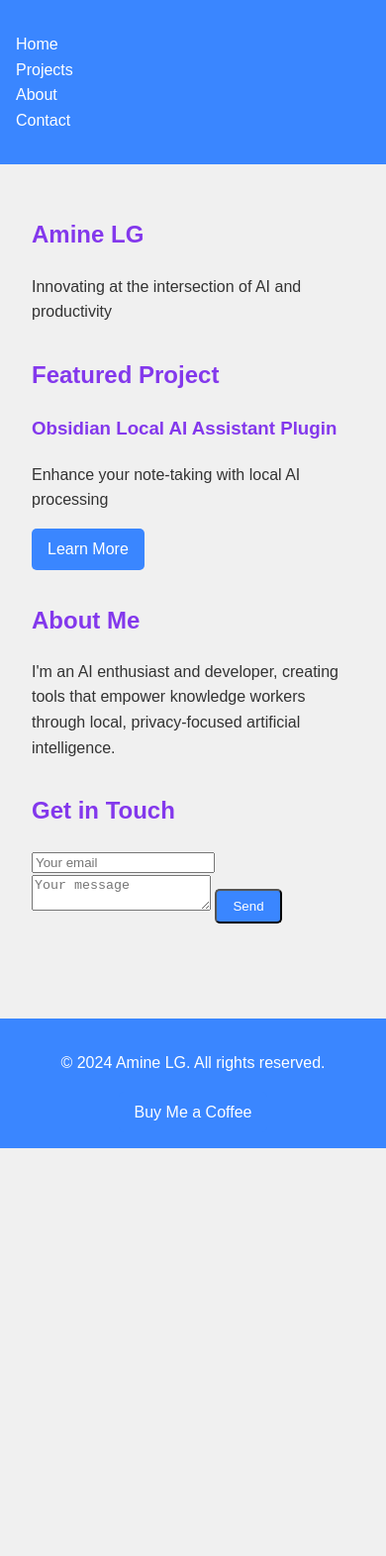
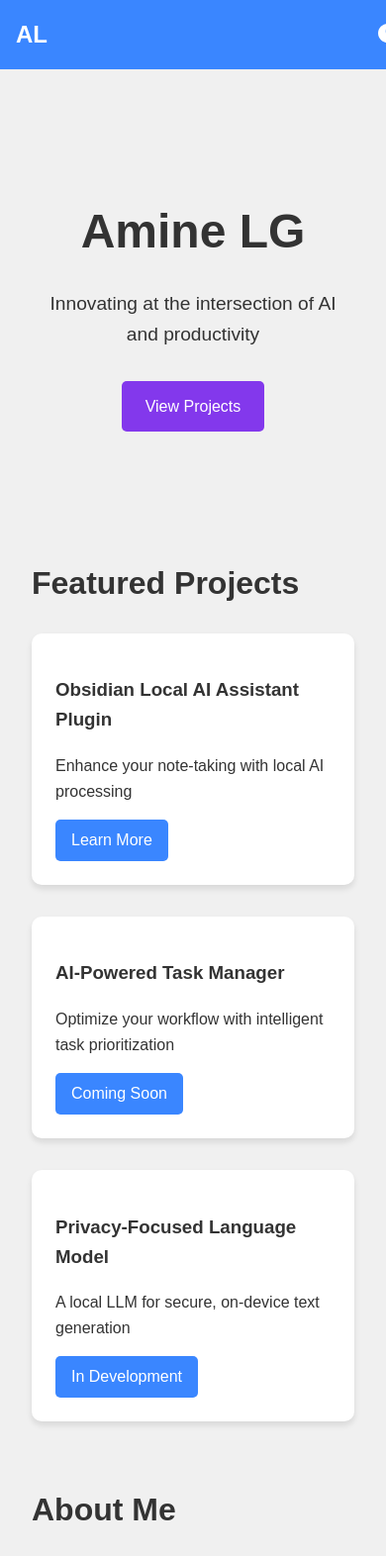
Before and after one commit to Amine-LG/Simple-Web-Test, a plain HTML site: page index.html in a window 390 px wide. Shown: the top 1572 px of the page at 99% size. Before the commit the page ends 1160 px from the top, so only its background shows below. Drawn offline with Linux system fonts and the light colour scheme.

Commit message:
Updated The Simple Website

```diff
--- a/index.html
+++ b/index.html
@@ -5,52 +5,84 @@
     <meta name="viewport" content="width=device-width, initial-scale=1.0">
     <title>Amine LG - AI Developer</title>
     <link rel="stylesheet" href="styles.css">
+    <script src="https://cdnjs.cloudflare.com/ajax/libs/font-awesome/5.15.3/js/all.min.js"></script>
 </head>
-<body>
+<body class="light-mode">
     <header>
         <nav>
+            <div class="logo">AL</div>
             <ul>
                 <li><a href="#home">Home</a></li>
                 <li><a href="#projects">Projects</a></li>
                 <li><a href="#about">About</a></li>
                 <li><a href="#contact">Contact</a></li>
             </ul>
+            <button id="theme-toggle" aria-label="Toggle dark mode">
+                <i class="fas fa-moon"></i>
+            </button>
         </nav>
     </header>
 
     <main>
-        <section id="home">
+        <section id="home" class="hero">
             <h1>Amine LG</h1>
-            <p>Innovating at the intersection of AI and productivity</p>
+            <p class="tagline">Innovating at the intersection of AI and productivity</p>
+            <a href="#projects" class="cta-button">View Projects</a>
         </section>
 
         <section id="projects">
-            <h2>Featured Project</h2>
-            <div class="project-card">
-                <h3>Obsidian Local AI Assistant Plugin</h3>
-                <p>Enhance your note-taking with local AI processing</p>
-                <a href="https://github.com/Amine-LG/Obsidian-Local-AI-Assistant-Plugin" class="btn">Learn More</a>
+            <h2>Featured Projects</h2>
+            <div class="project-grid">
+                <div class="project-card">
+                    <h3>Obsidian Local AI Assistant Plugin</h3>
+                    <p>Enhance your note-taking with local AI processing</p>
+                    <a href="https://github.com/Amine-LG/Obsidian-Local-AI-Assistant-Plugin" class="btn">Learn More</a>
+                </div>
+                <div class="project-card">
+                    <h3>AI-Powered Task Manager</h3>
+                    <p>Optimize your workflow with intelligent task prioritization</p>
+                    <a href="#" class="btn">Coming Soon</a>
+                </div>
+                <div class="project-card">
+                    <h3>Privacy-Focused Language Model</h3>
+                    <p>A local LLM for secure, on-device text generation</p>
+                    <a href="#" class="btn">In Development</a>
+                </div>
             </div>
         </section>
 
         <section id="about">
             <h2>About Me</h2>
-            <p>I'm an AI enthusiast and developer, creating tools that empower knowledge workers through local, privacy-focused artificial intelligence.</p>
+            <div class="about-content">
+                <img src="profile-placeholder.jpg" alt="Amine LG" class="profile-image">
+                <div class="about-text">
+                    <p>I'm an AI enthusiast and developer, creating tools that empower knowledge workers through local, privacy-focused artificial intelligence. With a passion for innovation and a commitment to user privacy, I strive to build solutions that enhance productivity without compromising data security.</p>
+                    <a href="#" class="btn">Download CV</a>
+                </div>
+            </div>
         </section>
 
         <section id="contact">
             <h2>Get in Touch</h2>
             <form id="contact-form">
-                <input type="email" placeholder="Your email" required>
-                <textarea placeholder="Your message" required></textarea>
-                <button type="submit" class="btn">Send</button>
+                <input type="text" placeholder="Your Name" required>
+                <input type="email" placeholder="Your Email" required>
+                <textarea placeholder="Your Message" required></textarea>
+                <button type="submit" class="btn">Send Message</button>
             </form>
         </section>
     </main>
 
     <footer>
-        <p>&copy; 2024 Amine LG. All rights reserved.</p>
-        <a href="https://www.buymeacoffee.com/aminelg" class="btn">Buy Me a Coffee</a>
+        <div class="footer-content">
+            <p>&copy; 2024 Amine LG. All rights reserved.</p>
+            <div class="social-links">
+                <a href="#" aria-label="GitHub"><i class="fab fa-github"></i></a>
+                <a href="#" aria-label="LinkedIn"><i class="fab fa-linkedin"></i></a>
+                <a href="#" aria-label="Twitter"><i class="fab fa-twitter"></i></a>
+            </div>
+        </div>
+        <a href="https://www.buymeacoffee.com/aminelg" class="btn coffee-btn">Buy Me a Coffee</a>
     </footer>
 
     <script src="script.js"></script>
--- a/script.js
+++ b/script.js
@@ -1,14 +1,30 @@
 document.addEventListener('DOMContentLoaded', function() {
+    const themeToggle = document.getElementById('theme-toggle');
+    const body = document.body;
+
+    themeToggle.addEventListener('click', function() {
+        body.classList.toggle('dark-mode');
+        updateThemeIcon();
+    });
+
+    function updateThemeIcon() {
+        const icon = themeToggle.querySelector('i');
+        if (body.classList.contains('dark-mode')) {
+            icon.classList.remove('fa-moon');
+            icon.classList.add('fa-sun');
+        } else {
+            icon.classList.remove('fa-sun');
+            icon.classList.add('fa-moon');
+        }
+    }
+
     const contactForm = document.getElementById('contact-form');
-
     contactForm.addEventListener('submit', function(e) {
         e.preventDefault();
-        // Here you would typically send the form data to a server
         alert('Thank you for your message! I\'ll get back to you soon.');
         contactForm.reset();
     });
 
-    // Add smooth scrolling for internal links
     document.querySelectorAll('a[href^="#"]').forEach(anchor => {
         anchor.addEventListener('click', function (e) {
             e.preventDefault();
@@ -17,4 +33,23 @@ document.addEventListener('DOMContentLoaded', function() {
             });
         });
     });
+
+    const observerOptions = {
+        root: null,
+        rootMargin: '0px',
+        threshold: 0.1
+    };
+
+    const observer = new IntersectionObserver((entries, observer) => {
+        entries.forEach(entry => {
+            if (entry.isIntersecting) {
+                entry.target.classList.add('fade-in');
+                observer.unobserve(entry.target);
+            }
+        });
+    }, observerOptions);
+
+    document.querySelectorAll('section').forEach(section => {
+        observer.observe(section);
+    });
 });
--- a/styles.css
+++ b/styles.css
@@ -3,6 +3,17 @@
     --secondary-color: #8338ec;
     --text-color: #333;
     --background-color: #f0f0f0;
+    --card-background: #ffffff;
+    --hover-color: #ff006e;
+}
+
+.dark-mode {
+    --primary-color: #8338ec;
+    --secondary-color: #3a86ff;
+    --text-color: #e0e0e0;
+    --background-color: #121212;
+    --card-background: #1e1e1e;
+    --hover-color: #ff006e;
 }
 
 body {
@@ -12,38 +23,117 @@ body {
     background-color: var(--background-color);
     margin: 0;
     padding: 0;
+    transition: background-color 0.3s ease, color 0.3s ease;
 }
 
 header {
     background-color: var(--primary-color);
+    padding: 1rem;
+    position: fixed;
+    width: 100%;
+    top: 0;
+    z-index: 1000;
+}
+
+nav {
+    display: flex;
+    justify-content: space-between;
+    align-items: center;
+    max-width: 1200px;
+    margin: 0 auto;
+}
+
+.logo {
+    font-size: 1.5rem;
+    font-weight: bold;
     color: white;
-    padding: 1rem;
 }
 
 nav ul {
     list-style-type: none;
-    padding: 0;
     display: flex;
-    justify-content: space-around;
+    gap: 1rem;
 }
 
 nav ul li a {
     color: white;
     text-decoration: none;
+    transition: color 0.3s ease;
+}
+
+nav ul li a:hover {
+    color: var(--hover-color);
+}
+
+#theme-toggle {
+    background: none;
+    border: none;
+    color: white;
+    font-size: 1.2rem;
+    cursor: pointer;
 }
 
 main {
-    max-width: 800px;
-    margin: 0 auto;
+    max-width: 1200px;
+    margin: 60px auto 0;
     padding: 2rem;
 }
 
-section {
+.hero {
+    text-align: center;
+    padding: 4rem 0;
+}
+
+h1 {
+    font-size: 3rem;
+    margin-bottom: 0.5rem;
+}
+
+.tagline {
+    font-size: 1.2rem;
     margin-bottom: 2rem;
 }
 
-h1, h2, h3 {
-    color: var(--secondary-color);
+.cta-button {
+    display: inline-block;
+    background-color: var(--secondary-color);
+    color: white;
+    padding: 0.8rem 1.5rem;
+    text-decoration: none;
+    border-radius: 5px;
+    transition: background-color 0.3s ease;
+}
+
+.cta-button:hover {
+    background-color: var(--hover-color);
+}
+
+section {
+    margin-bottom: 4rem;
+}
+
+h2 {
+    font-size: 2rem;
+    margin-bottom: 1.5rem;
+}
+
+.project-grid {
+    display: grid;
+    grid-template-columns: repeat(auto-fit, minmax(250px, 1fr));
+    gap: 2rem;
+}
+
+.project-card {
+    background-color: var(--card-background);
+    padding: 1.5rem;
+    border-radius: 10px;
+    box-shadow: 0 4px 6px rgba(0, 0, 0, 0.1);
+    transition: transform 0.3s ease, box-shadow 0.3s ease;
+}
+
+.project-card:hover {
+    transform: translateY(-5px);
+    box-shadow: 0 6px 12px rgba(0, 0, 0, 0.15);
 }
 
 .btn {
@@ -57,19 +147,78 @@ h1, h2, h3 {
 }
 
 .btn:hover {
-    background-color: var(--secondary-color);
+    background-color: var(--hover-color);
+}
+
+.about-content {
+    display: flex;
+    align-items: center;
+    gap: 2rem;
+}
+
+.profile-image {
+    width: 200px;
+    height: 200px;
+    border-radius: 50%;
+    object-fit: cover;
+}
+
+form {
+    display: grid;
+    gap: 1rem;
+}
+
+input, textarea {
+    width: 100%;
+    padding: 0.8rem;
+    border: 1px solid var(--primary-color);
+    border-radius: 5px;
+    background-color: var(--card-background);
+    color: var(--text-color);
 }
 
 footer {
     background-color: var(--primary-color);
     color: white;
+    padding: 1rem;
     text-align: center;
-    padding: 1rem;
-    margin-top: 2rem;
 }
 
-@media (max-width: 600px) {
+.footer-content {
+    display: flex;
+    justify-content: space-between;
+    align-items: center;
+    max-width: 1200px;
+    margin: 0 auto;
+}
+
+.social-links a {
+    color: white;
+    font-size: 1.5rem;
+    margin-left: 1rem;
+    transition: color 0.3s ease;
+}
+
+.social-links a:hover {
+    color: var(--hover-color);
+}
+
+.coffee-btn {
+    margin-top: 1rem;
+}
+
+@media (max-width: 768px) {
     nav ul {
+        display: none;
+    }
+
+    .about-content {
         flex-direction: column;
+        text-align: center;
+    }
+
+    .footer-content {
+        flex-direction: column;
+        gap: 1rem;
     }
 }
```
